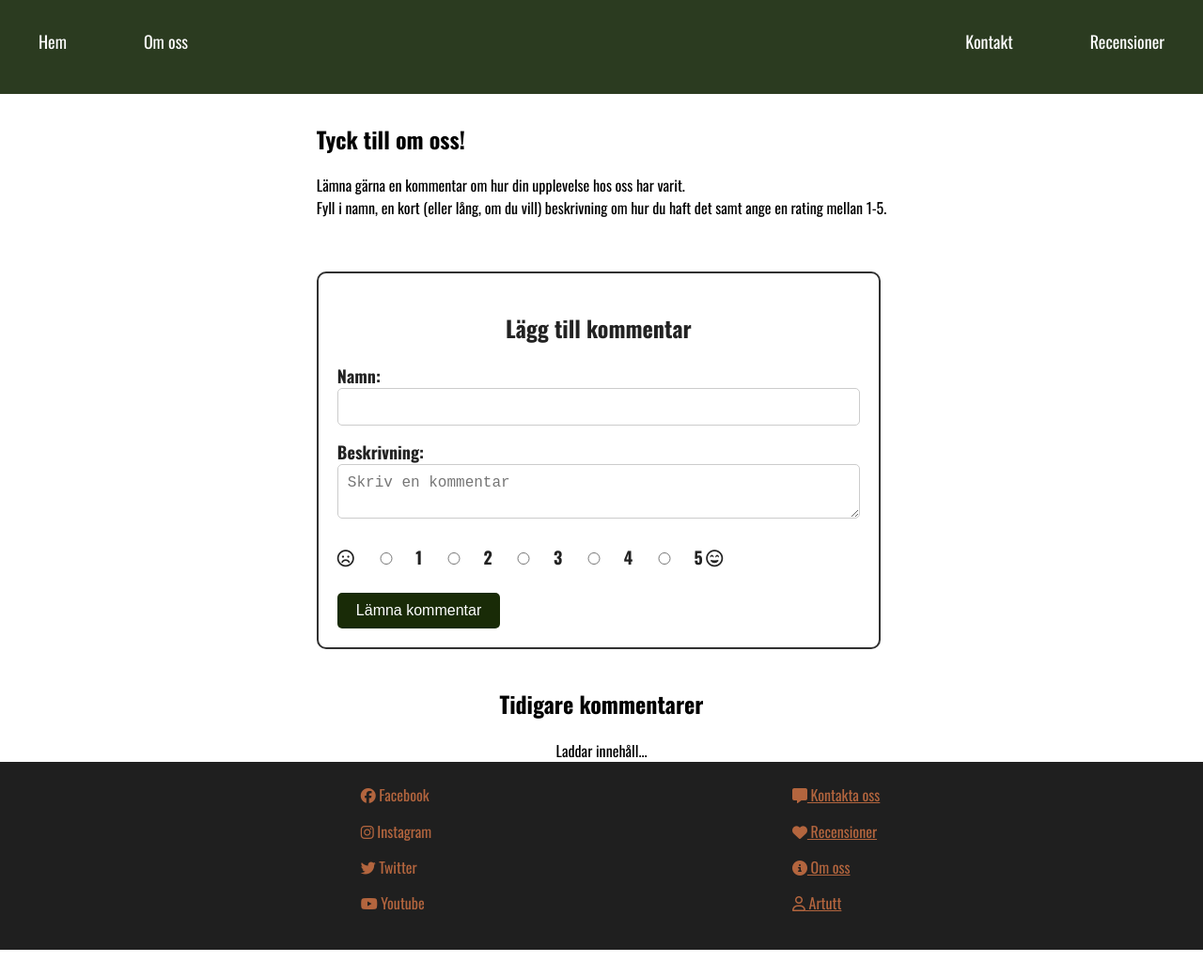
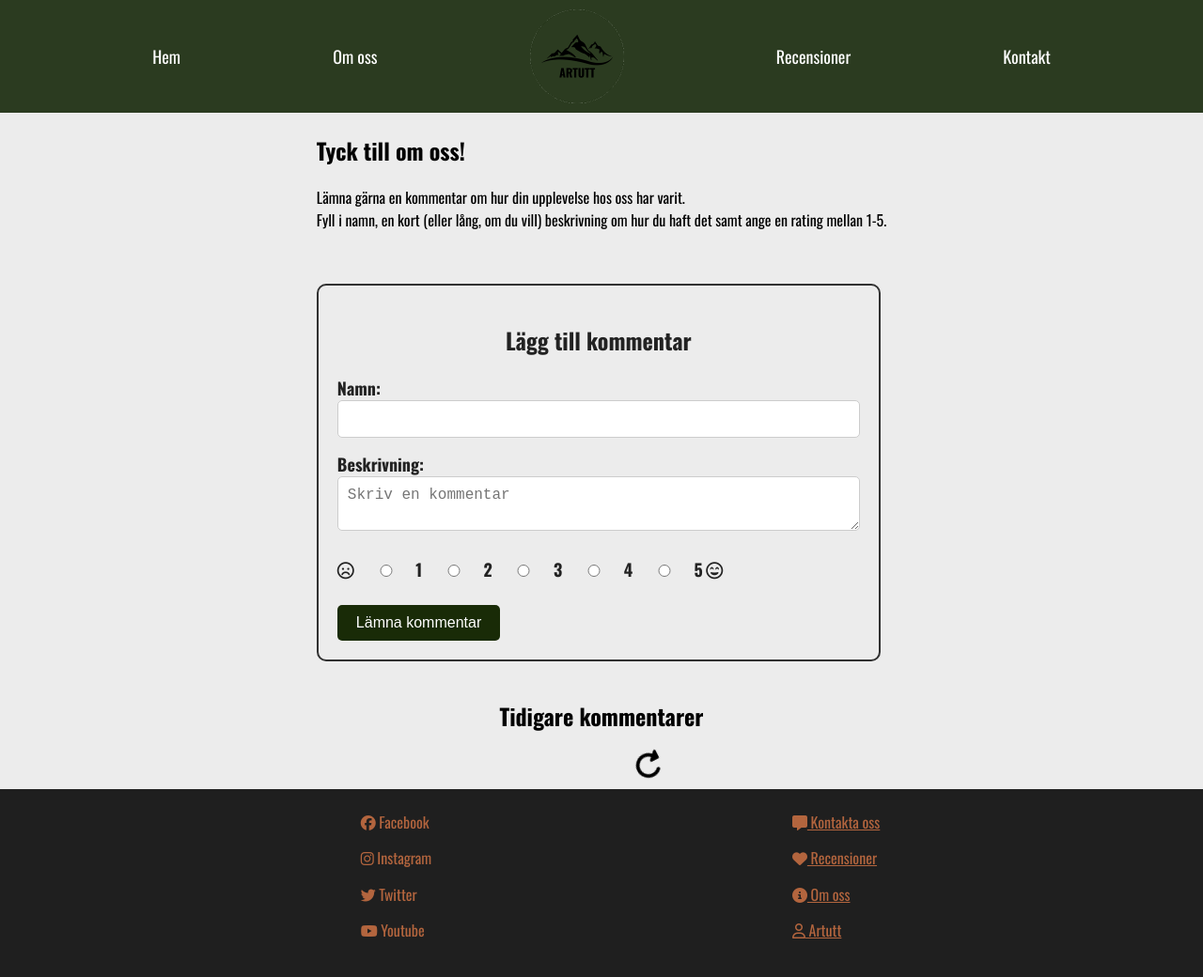
Before and after one commit to ronjanorlen/ProjektBackendWebsite, a website built with Parcel: page src/review.html in a window 1280 px wide. Shown: the whole page at 94% size. Before the commit the page ends 1011 px from the top, so only its background shows below. Built offline with nearby package versions, Linux system fonts and the light colour scheme; no server answers.

Commit message:
Lagt in logotyp, justerat menylänkar

```diff
--- a/src/review.html
+++ b/src/review.html
@@ -20,6 +20,7 @@
         <div class="topnav">
             <a href="index.html">Hem</a>
                 <a href="about.html">Om oss</a>
+                <img src="images/logotypartutt.png" alt="Ett dukat bord på en restaurang">
                 <a href="review.html" class="split">Recensioner</a>
                 <a href="contact.html" class="split">Kontakt</a>
         </div>
@@ -67,7 +68,7 @@
             </form>
         </div>
         <h2>Tidigare kommentarer</h2>
-        <div id="loadingMessage">Laddar innehåll...</div>
+        <div id="loadingMessage"><i class="fa-solid fa-rotate-right"></i></div>
         <div id="review-container"></div>
     </main>
     <footer>
--- a/src/scss/_layout.scss
+++ b/src/scss/_layout.scss
@@ -33,6 +33,7 @@ body {
     padding: 0;
     min-height: 100vh;
     font-family: base.$font-stack;
+    background-color: #ececec;
 }
 
 main {
@@ -55,35 +56,36 @@ header {
     .topnav {
         background-color: base.$main-color;
         overflow: hidden;
-        height: 100px;
+        height: 120px;
+        display: flex;
+        justify-content: space-evenly;
+        align-items: center;
     }
 
     .topnav a {
-        float: left;
         color: #fff;
         text-align: center;
-        padding: 14px 16px;
         text-decoration: none;
         font-size: 18px;
-        line-height: 60px;
-        margin-left: 25px;
-        margin-right: 25px;
     }
     .topnav a:hover, .topnav .split:hover {
         color: #B3653E;
-      }
+    }
 
-      .topnav a.split {
-        float: right;
+    .topnav a.split {
         color: white;
-      }
+    }
+
+    img {
+        max-height: 100px;
+    }
 
 }
 /* Startsida */
 #container {
     position: relative;
     width: 100%;
-    margin-top: 7%;
+    margin-top: 8%;
     padding: 10px 10px;
 
     img {
```
Also changed, not shown: src/about.html (+1 -0 lines), src/admin.html (+1 -0 lines), src/adminmenu.html (+2 -0 lines), src/contact.html (+1 -0 lines), src/createuser.html (+1 -0 lines), src/index.html (+1 -0 lines), src/login.html (+1 -0 lines), src/images/alogo.png (added), src/images/logotypartutt.png (added).
